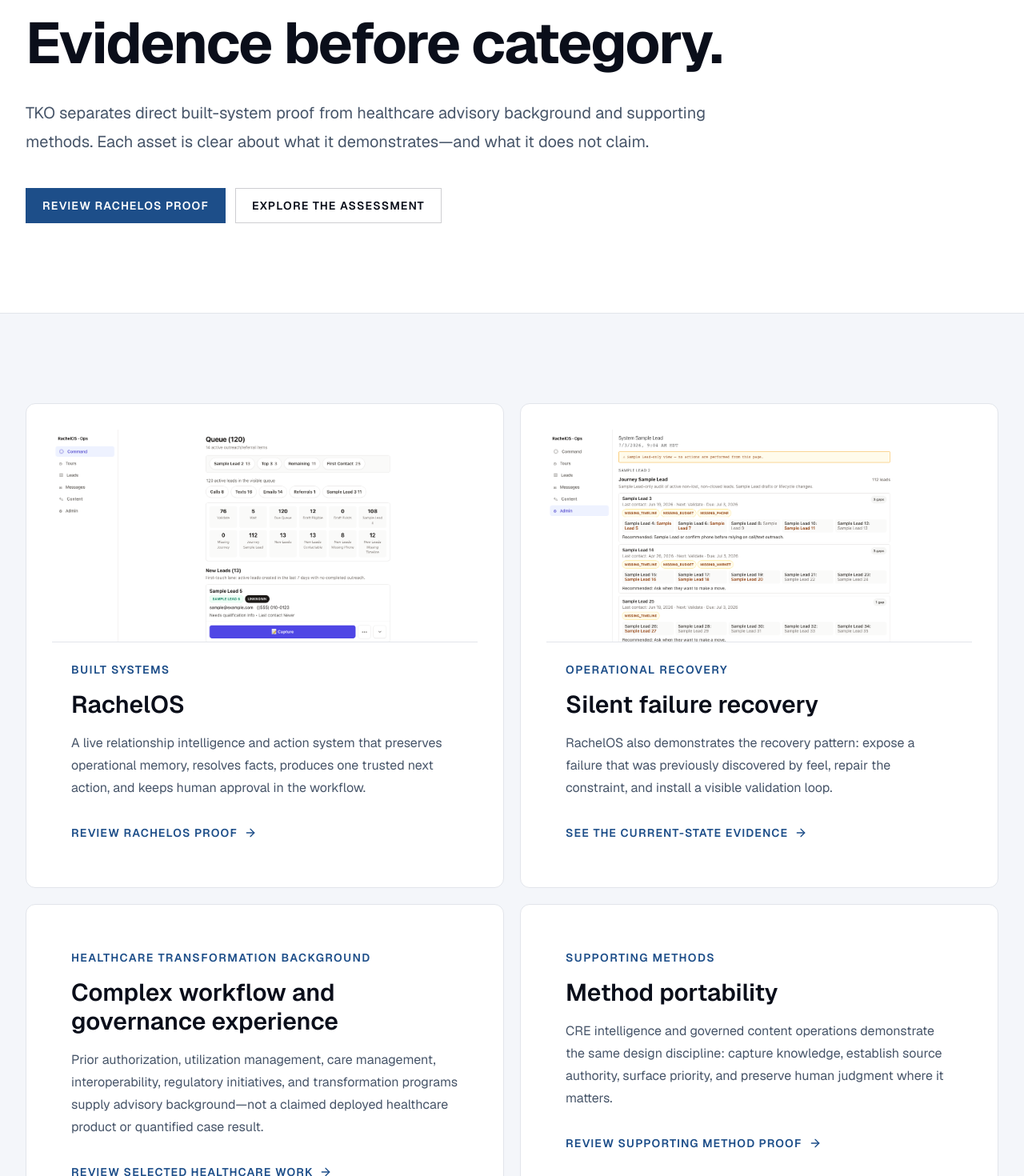
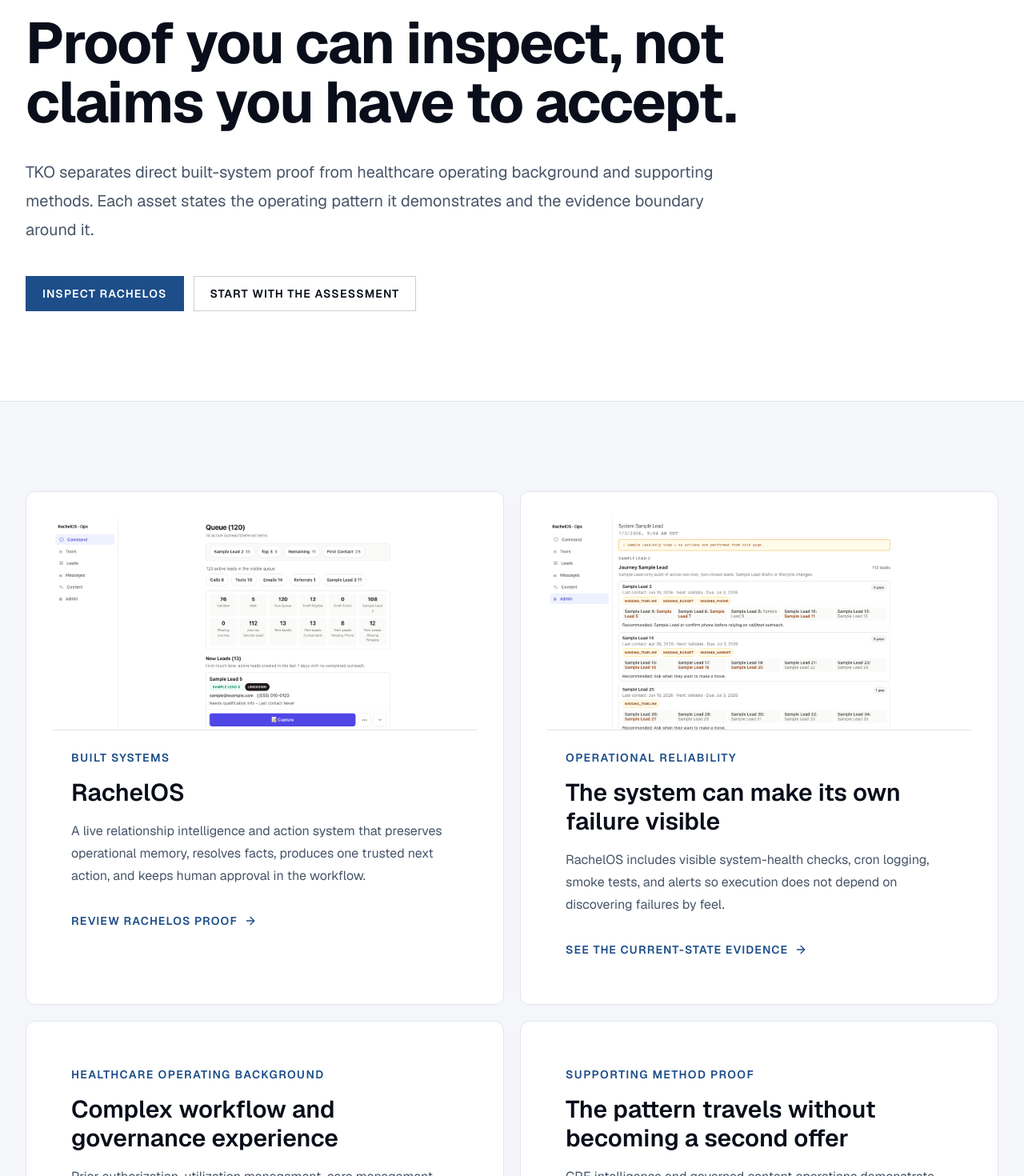
Before and after one commit to tkovalsky/tko-solutions, a Next.js app: page /proof in a window 1280 px wide. Shown: the part 220-1690 px from the top of the page at 80% size. Built offline with nearby package versions, Linux system fonts and the light colour scheme; no server answers.

Commit message:
Clarify evidence boundaries in proof registry

```diff
--- a/src/app/proof/page.tsx
+++ b/src/app/proof/page.tsx
@@ -10,12 +10,12 @@
 import { absoluteUrl } from "@/lib/site";
 
 export const metadata: Metadata = {
-  title: "Operational Recovery and Workflow Proof",
+  title: "Proof You Can Inspect",
   description:
-    "Evidence-first TKO proof: RachelOS as a built system, operational recovery patterns, healthcare transformation background, and supporting methods.",
+    "Inspect TKO's direct built-system proof, bounded healthcare operating background, and supporting methods without unsupported outcome claims.",
   alternates: { canonical: "/proof" },
   openGraph: {
-    title: "Operational Recovery and Workflow Proof",
+    title: "Proof You Can Inspect",
     description:
       "Evidence-first proof for operational bottlenecks, workflow recovery, and systems of action.",
     url: absoluteUrl("/proof"),
@@ -34,28 +34,28 @@
     alt: "RachelOS canonical queue showing ranked work and next actions.",
   },
   {
-    eyebrow: "Operational Recovery",
-    title: "Silent failure recovery",
+    eyebrow: "Operational Reliability",
+    title: "The system can make its own failure visible",
     description:
-      "RachelOS also demonstrates the recovery pattern: expose a failure that was previously discovered by feel, repair the constraint, and install a visible validation loop.",
+      "RachelOS includes visible system-health checks, cron logging, smoke tests, and alerts so execution does not depend on discovering failures by feel.",
     href: "/proof/rachelos",
     linkLabel: "See the current-state evidence",
     image: "/proof/rachelos/system-health.png",
     alt: "RachelOS system health view showing operational checks and execution status.",
   },
   {
-    eyebrow: "Healthcare Transformation Background",
+    eyebrow: "Healthcare Operating Background",
     title: "Complex workflow and governance experience",
     description:
-      "Prior authorization, utilization management, care management, interoperability, regulatory initiatives, and transformation programs supply advisory background—not a claimed deployed healthcare product or quantified case result.",
+      "Prior authorization, utilization management, care management, interoperability, regulatory initiatives, and transformation programs supply relevant operating context—not a claimed deployed healthcare product or quantified case result.",
     href: "/selected-work",
     linkLabel: "Review selected healthcare work",
   },
   {
-    eyebrow: "Supporting Methods",
-    title: "Method portability",
+    eyebrow: "Supporting Method Proof",
+    title: "The pattern travels without becoming a second offer",
     description:
-      "CRE intelligence and governed content operations demonstrate the same design discipline: capture knowledge, establish source authority, surface priority, and preserve human judgment where it matters.",
+      "CRE intelligence and governed content operations demonstrate the same design discipline: capture knowledge, establish source authority, surface priority, and retain human judgment where it matters.",
     href: "/selected-work/cre-intelligence-model",
     linkLabel: "Review supporting method proof",
   },
@@ -68,7 +68,7 @@
         data={{
           "@context": "https://schema.org",
           "@type": "CollectionPage",
-          name: "TKO Proof Registry",
+          name: "TKO Proof You Can Inspect",
           url: absoluteUrl("/proof"),
           description:
             "Evidence-first proof registry for TKO operational recovery and systems-of-action work.",
@@ -76,12 +76,12 @@
       />
       <PageHero
         eyebrow="Proof Registry"
-        title="Evidence before category."
-        description="TKO separates direct built-system proof from healthcare advisory background and supporting methods. Each asset is clear about what it demonstrates—and what it does not claim."
+        title="Proof you can inspect, not claims you have to accept."
+        description="TKO separates direct built-system proof from healthcare operating background and supporting methods. Each asset states the operating pattern it demonstrates and the evidence boundary around it."
         primaryHref="/proof/rachelos"
-        primaryLabel="Review RachelOS proof"
+        primaryLabel="Inspect RachelOS"
         secondaryHref="/assessment"
-        secondaryLabel="Explore the Assessment"
+        secondaryLabel="Start with the assessment"
       />
 
       <Section className="bg-surface">
@@ -115,8 +115,8 @@
       <Section>
         <SectionHeader
           eyebrow="Evidence Standard"
-          title="A system, an operating pattern, and a background credential are not the same claim."
-          description="RachelOS is the direct product proof. Healthcare transformation work establishes relevant operating context. Supporting methods demonstrate portability. TKO does not turn unmeasured outcomes into marketing claims."
+          title="A built system, an operating pattern, and a background credential are not the same claim."
+          description="RachelOS is direct built-system proof. Healthcare work establishes relevant operating context. Supporting methods demonstrate portability. Measured commercial outcomes belong only where they can be substantiated."
         />
       </Section>
 
```
